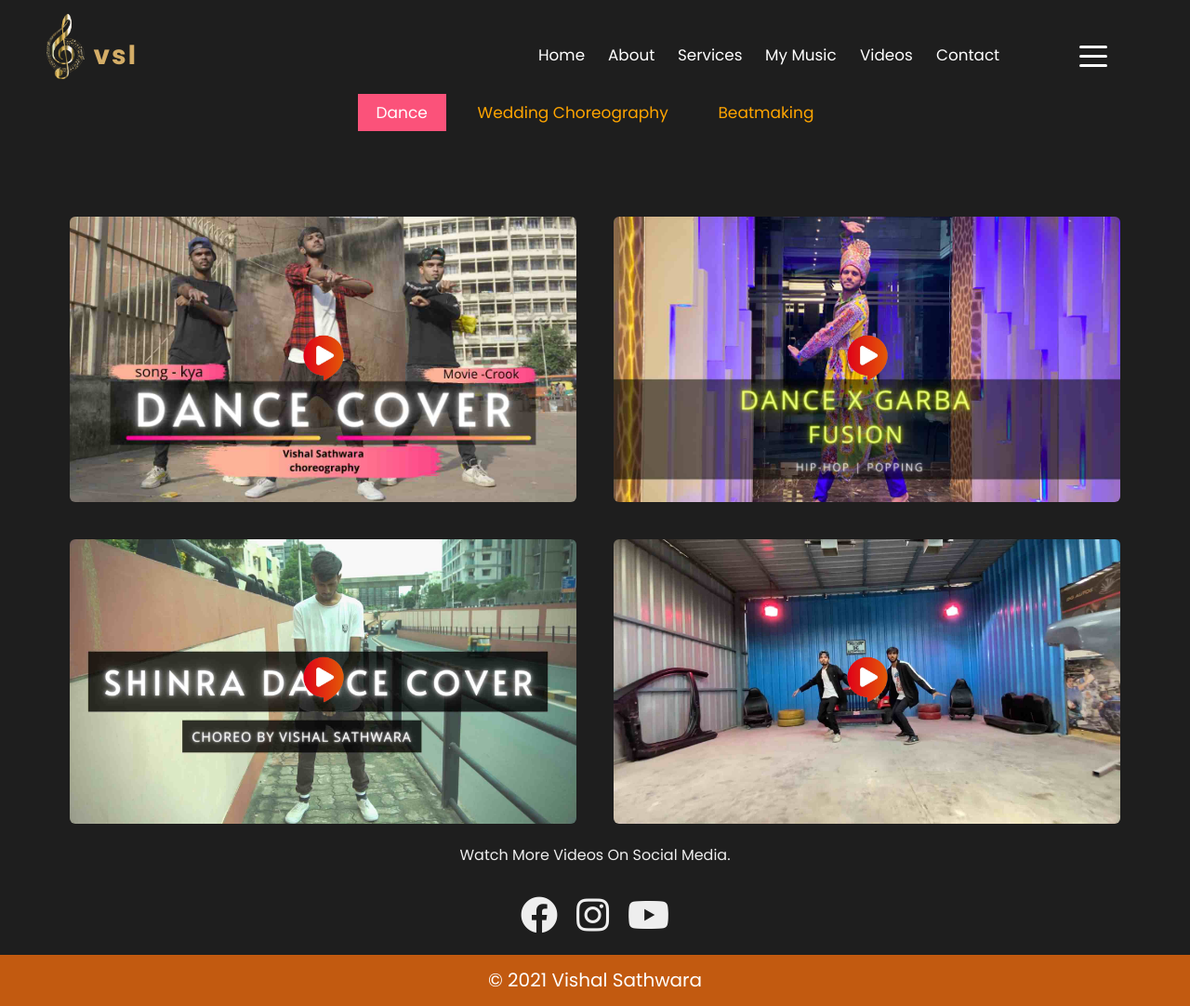
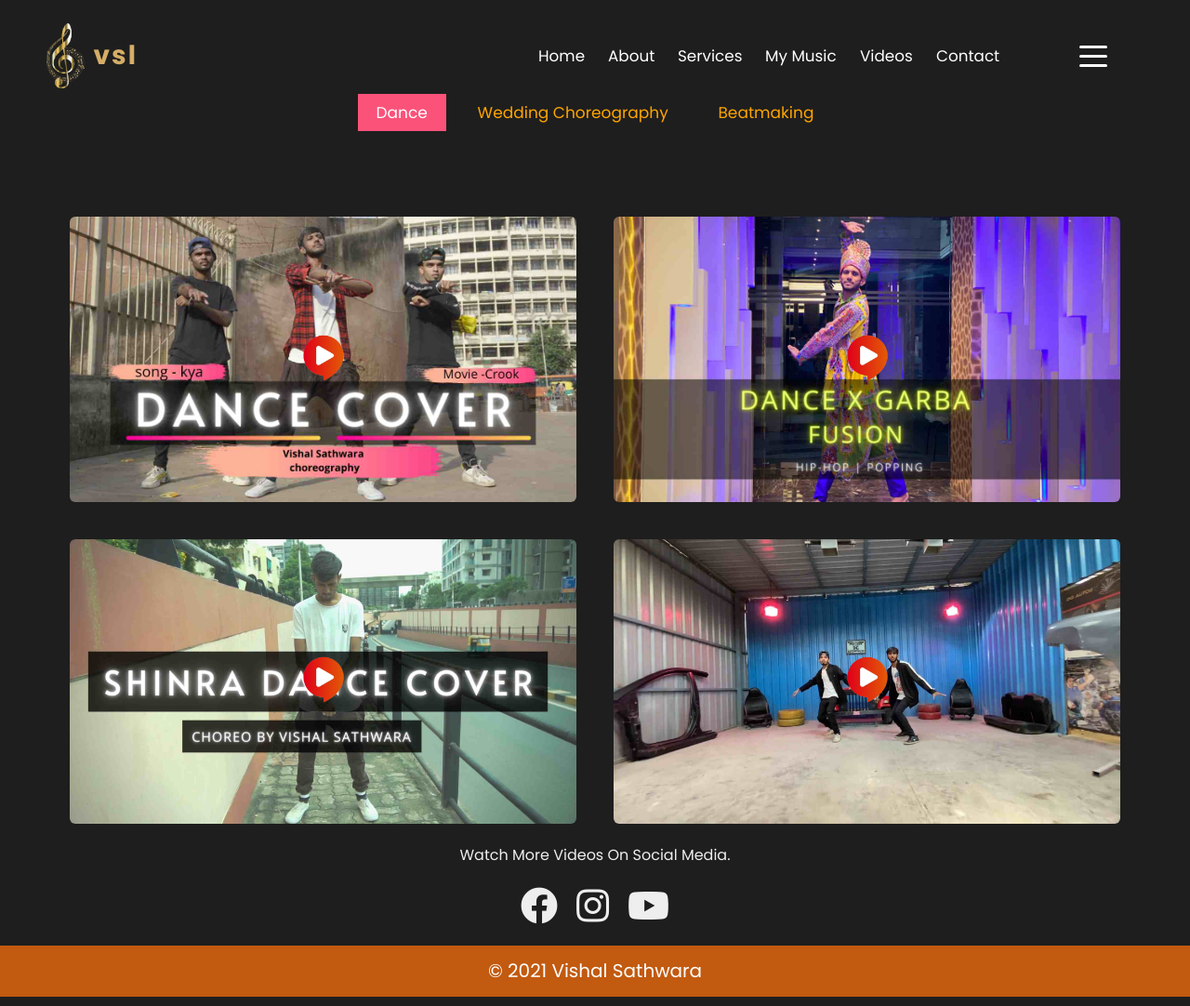
Before and after one commit to vishalsathwaraa/vishalsathwara.github.io, a PHP site: page /dance.php in a window 1280 px wide. Shown: the whole page at 93% size. Run offline with PHP 8.4, Linux system fonts and the light colour scheme; some libraries are stand-ins or nearby versions.

Commit message:
Update dance.php

```diff
--- a/dance.php
+++ b/dance.php
@@ -48,7 +48,6 @@
 .ic p,
 a {
   text-align: center;
-  margin-bottom: 2rem;
   color: #eee;
 }
 
```
